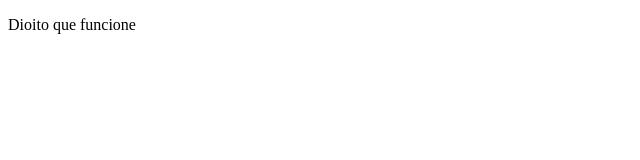
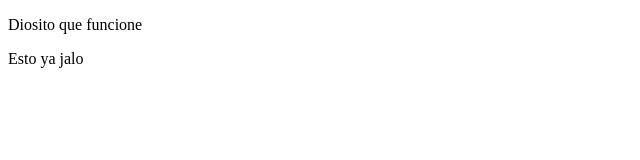
Before and after one commit to Christian100298/Prueba1, a plain HTML site: page index.html in a window 1280 px wide. Shown: the full height of the page, 0-640 px from the left. Drawn offline with Linux system fonts and the light colour scheme.

Commit message:
prueba 2
Diosito lleva s y comprabar si funiona

```diff
--- a/index.html
+++ b/index.html
@@ -7,6 +7,8 @@
         <title>Prube 1</title>
     </head>
         <body>
-            <p>Dioito que funcione</p>
+            <p>Diosito que funcione</p>
+            <p>Esto ya jalo </p>
+
         </body>
 </html>
```
